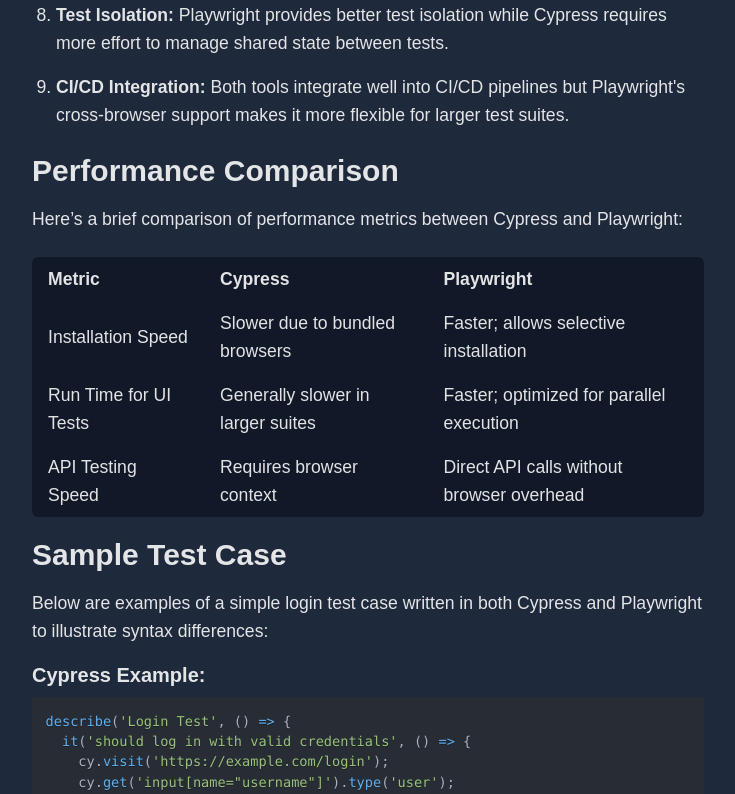
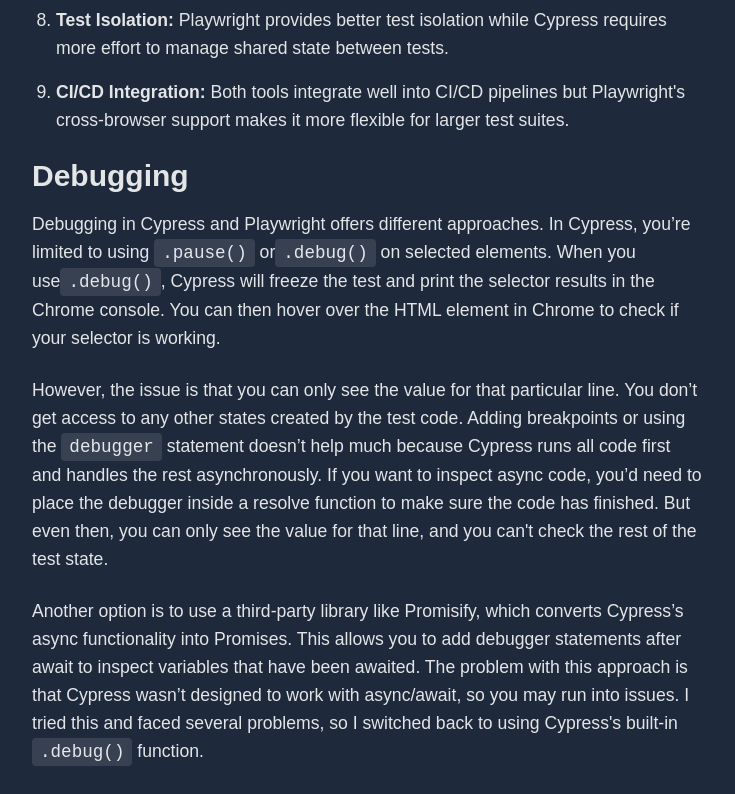
Before and after one commit to artshllk/e2e-testing-hub, a Next.js app: page /cypressvsplaywright in a window 1280 px wide. Shown: the part 2000-2794 px from the top of the page, without its empty margins (272-1007 px from the left). Built offline with nearby package versions, Linux system fonts and the light colour scheme.

Commit message:
feat: enhance cy-pw comparison content and optimize mobile UI

```diff
--- a/src/app/cypressvsplaywright/page.jsx
+++ b/src/app/cypressvsplaywright/page.jsx
@@ -1,3 +1,4 @@
+import Header from "@/components/containers/Header";
 import { articles } from "@/pages";
 import "@/styles/globals.css";
 import { Prism as SyntaxHighlighter } from "react-syntax-highlighter";
@@ -5,7 +6,7 @@
 
 export default function CypressVsPlaywright() {
   return (
-    <div className="flex flex-col items-center justify-center min-h-screen pt-10 px-4 md:px-20 text-white">
+    <div className="flex flex-col items-center min-h-screen pt-10 px-4 md:px-20 text-white">
       <div className="text-left mb-8 w-full max-w-lg md:max-w-2xl">
         <h1 className="text-3xl md:text-4xl font-bold text-white">
           {articles[0].name}
@@ -26,12 +27,10 @@
           for end-to-end testing. While Playwright feels similar, for a newcomer
           in this world, from my perspective, Cypress is easier than Playwright.
         </p>
-
         <p className="mb-6">
           The idea of this article is not to explore which of these is better
           because it depends on the project needs.
         </p>
-
         <h2 className="text-3xl md:text-3xl font-bold mb-4">Cypress</h2>
         <p className="mb-6">
           Cypress is an end-to-end testing framework designed to make testing
@@ -42,7 +41,6 @@
           testing front-end behavior, but it is limited to the browser
           environment (we will talk more about that later).
         </p>
-
         <h2 className="text-3xl font-bold mb-4">Playwright</h2>
         <p className="mb-6">
           Playwright is an open-source testing framework developed by Microsoft
@@ -50,7 +48,6 @@
           browsers. Playwright supports all modern engines including Chromium,
           WebKit, and Firefox. It's super easy to install.
         </p>
-
         <p className="mb-6">
           Now in both companies I've worked at, I had the luck to explore and
           learn good skills in both Cypress and Playwright. In one company,
@@ -62,7 +59,6 @@
           documentation and writing many tests in both, I decided to write this
           article to cover key differences between them. I like both tools :)
         </p>
-
         <h2 className="text-3xl font-bold mb-4">
           Cypress vs Playwright: Key Differences
         </h2>
@@ -71,7 +67,6 @@
           terms of functionality, flexibility, and the use cases they support.
           Here are the key differences between the two:
         </p>
-
         <ol className="list-decimal ml-6 space-y-4 mb-6">
           <li>
             <strong>Cross-Browser Support:</strong> Cypress primarily focuses on
@@ -132,13 +127,111 @@
           </li>
         </ol>
 
+        {/* Debugging  */}
+
+        <h2 className="text-3xl font-bold mb-4">Debugging</h2>
+        <p className="mb-6">
+          Debugging in Cypress and Playwright offers different approaches. In
+          Cypress, you’re limited to using <code className="">.pause()</code> or
+          <code>.debug()</code> on selected elements. When you use
+          <code>.debug()</code>, Cypress will freeze the test and print the
+          selector results in the Chrome console. You can then hover over the
+          HTML element in Chrome to check if your selector is working.
+        </p>
+
+        <p className="mb-6">
+          However, the issue is that you can only see the value for that
+          particular line. You don’t get access to any other states created by
+          the test code. Adding breakpoints or using the{" "}
+          <code className="">debugger</code> statement doesn’t help much because
+          Cypress runs all code first and handles the rest asynchronously. If
+          you want to inspect async code, you’d need to place the debugger
+          inside a resolve function to make sure the code has finished. But even
+          then, you can only see the value for that line, and you can't check
+          the rest of the test state.
+        </p>
+
+        <p className="mb-6">
+          Another option is to use a third-party library like Promisify, which
+          converts Cypress’s async functionality into Promises. This allows you
+          to add debugger statements after await to inspect variables that have
+          been awaited. The problem with this approach is that Cypress wasn’t
+          designed to work with async/await, so you may run into issues. I tried
+          this and faced several problems, so I switched back to using Cypress's
+          built-in <code>.debug()</code> function.
+        </p>
+
+        <p className="mb-6">
+          Playwright, on the other hand, integrates well with Visual Studio Code
+          and fully supports promises and async/await. You can debug your tests
+          directly in VSCode, stop at any point, and check the state of any
+          variable. It even highlights DOM elements in Chromium when you hover
+          over a selector expression in VSCode (it works with multi-dot
+          selectors too!).
+        </p>
+
+        <p className="mb-6">
+          Playwright also has its own inspector where you can run tests step by
+          step while watching them in Chromium. This allows you to evaluate
+          selectors in real-time while the test is paused.
+        </p>
+
+        {/* Nested selectors comparison */}
+
+        <h2 className="text-3xl font-bold mb-4">
+          Powerful Nested Selectors in Cypress vs. Playwright
+        </h2>
+        <p className="mb-6">
+          One area where Cypress excels is handling deeply nested selectors.
+          Using
+          <code>cy.within()</code>, Cypress lets you easily scope commands to a
+          specific element, making it easier to interact with complex layouts:
+        </p>
+
+        <SyntaxHighlighter
+          language="javascript"
+          style={oneDark}
+          className="mb-6 rounded-md overflow-auto syntax-highlighter"
+        >
+          {`cy.get('.first-div').within(() => {
+  cy.get('.second-div').within(() => {
+    cy.get('.target-element').should('be.visible');
+  });
+});`}
+        </SyntaxHighlighter>
+
+        <p className="mb-6">
+          Cypress’s <code>cy.within()</code> method allows you to scope commands
+          to a specific container, creating more readable, maintainable tests.
+          Playwright, however, requires separate <code>locator</code> calls,
+          which can make deeply nested selections more verbose and harder to
+          follow:
+        </p>
+
+        <SyntaxHighlighter
+          language="javascript"
+          style={oneDark}
+          className="mb-6 rounded-md overflow-auto syntax-highlighter"
+        >
+          {`const container = await page.locator('.first-div');
+const nestedContainer = await container.locator('.second-div');
+await nestedContainer.locator('.target-element').isVisible();`}
+        </SyntaxHighlighter>
+
+        <p className="mb-6">
+          While Playwright's syntax is powerful, the lack of a direct equivalent
+          to <code>cy.within()</code> means handling complex structures may feel
+          more cumbersome, especially in applications with deeply nested
+          elements. In such cases, Cypress’s nested selectors provide a smoother
+          experience by keeping everything neatly scoped within a single chain.
+        </p>
+
         {/* Performance Comparison Section */}
         <h2 className="text-3xl font-bold mb-4">Performance Comparison</h2>
         <p className="mb-6">
           Here’s a brief comparison of performance metrics between Cypress and
           Playwright:
         </p>
-
         <table className="min-w-full bg-gray-900 mb-5 rounded-md overflow-hidden">
           <thead>
             <tr>
@@ -172,51 +265,6 @@
           </tbody>
         </table>
 
-        {/* Sample Test Case Section */}
-        <h2 className="text-3xl font-bold mb-4">Sample Test Case</h2>
-        <p className="mb-4">
-          Below are examples of a simple login test case written in both Cypress
-          and Playwright to illustrate syntax differences:
-        </p>
-
-        {/* Cypress Example */}
-        <h3 className="text-lg md:text-xl font-semibold mb-2">
-          Cypress Example:
-        </h3>
-        <SyntaxHighlighter
-          language="javascript"
-          style={oneDark}
-          className="mb-6 rounded-md overflow-auto syntax-highlighter"
-        >
-          {`describe('Login Test', () => {
-  it('should log in with valid credentials', () => {
-    cy.visit('https://example.com/login');
-    cy.get('input[name="username"]').type('user');
-    cy.get('input[name="password"]').type('pass');
-    cy.get('button[type="submit"]').click();
-    cy.url().should('include', '/dashboard');
-  });
-});`}
-        </SyntaxHighlighter>
-
-        {/* Playwright Example */}
-        <h3 className="text-xl font-semibold mb-2">Playwright Example:</h3>
-        <SyntaxHighlighter
-          language="javascript"
-          style={oneDark}
-          className="mb-6 rounded-md overflow-auto syntax-highlighter"
-        >
-          {`const { test, expect } = require('@playwright/test');
-
-test('Login Test', async ({ page }) => {
-  await page.goto('https://example.com/login');
-  await page.fill('input[name="username"]', 'user');
-  await page.fill('input[name="password"]', 'pass');
-  await page.click('button[type="submit"]');
-  await expect(page).toHaveURL(/.*\\/dashboard/);
-});`}
-        </SyntaxHighlighter>
-
         {/* Conclusion Section */}
         <h2 className="text-3xl font-bold mb-4">Conclusion</h2>
         <p className="mb-6">
--- a/src/pages/index.js
+++ b/src/pages/index.js
@@ -1,3 +1,4 @@
+import Header from "@/components/containers/Header";
 import Link from "next/link";
 
 export const articles = [
@@ -18,18 +19,21 @@
 export default function Home() {
   return (
     <>
-      <div className="flex justify-center mt-12 w-70">
-        <div className="flex flex-col space-y-8 m-6">
+      <div className="flex justify-center items-center bg-slate-800 py-12">
+        <div className="flex flex-col max-w-2xl w-full px-4">
           {articles.map((article) => (
-            <div key={article.id}>
+            <div
+              key={article.id}
+              className="bg-gray-900 rounded-lg mt-3 shadow-lg p-6 hover:shadow-xl transition-shadow"
+            >
               <Link
                 href="/cypressvsplaywright"
-                className="block text-3xl font-bold text-red-400 hover:text-red-500 transition-all"
+                className="block text-2xl font-bold bg-clip-text text-transparent bg-gradient-to-r from-pink-500 to-purple-500"
               >
                 {article.name}
               </Link>
-              <p className="text-gray-400 text-sm mt-1">{article.date}</p>
-              <p className="text-gray-300 text-lg w-[100%]">
+              <p className="text-gray-500 text-sm mt-1">{article.date}</p>
+              <p className="text-gray-400 text-lg mt-2">
                 {article.description}
               </p>
             </div>
--- a/src/styles/globals.css
+++ b/src/styles/globals.css
@@ -2,6 +2,7 @@
 @tailwind components;
 @tailwind utilities;
 @import url("https://fonts.googleapis.com/css2?family=Merriweather:wght@400;700&display=swap");
+@import url("https://fonts.googleapis.com/css2?family=Montserrat:wght@400;500;600&display=swap");
 
 body {
   @apply bg-black min-h-screen;
@@ -9,14 +10,23 @@
 }
 
 .syntax-highlighter {
-  max-width: 100%; /* Ensure it doesn’t exceed screen width */
-  overflow-x: auto; /* Allow horizontal scroll */
-  font-size: 0.85rem; /* Reduce font size on smaller screens */
+  max-width: 100%;
+  overflow-x: auto;
+  font-size: 0.85rem;
+  padding: 0.5rem;
 }
 
-/* Media query to adjust font-size for smaller screens */
+code {
+  background-color: #374151;
+  color: #e5e7eb;
+  padding: 0.25rem 0.5rem;
+  border-radius: 0.25rem;
+  font-family: "Courier New", monospace;
+}
+
 @media (max-width: 768px) {
   .syntax-highlighter {
-    font-size: 0.75rem;
+    font-size: 0.6rem;
+    padding: 0.5rem;
   }
 }
--- a/tailwind.config.js
+++ b/tailwind.config.js
@@ -12,6 +12,9 @@
         foreground: "var(--foreground)",
         "white-88": "rgba(255, 255, 255, 0.88)",
       },
+      fontFamily: {
+        sans: ["Montserrat", "sans-serif"],
+      },
     },
   },
   plugins: [],
```
Also changed, not shown: src/components/containers/Header.jsx (+13 -11 lines), public/photo.jpg.
